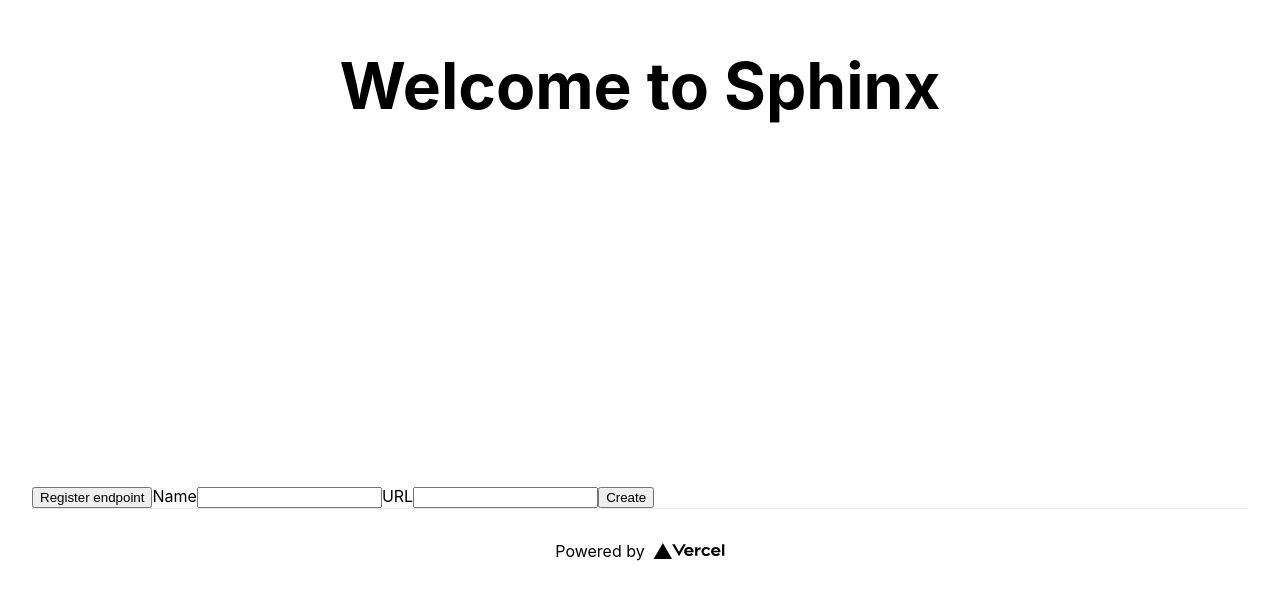
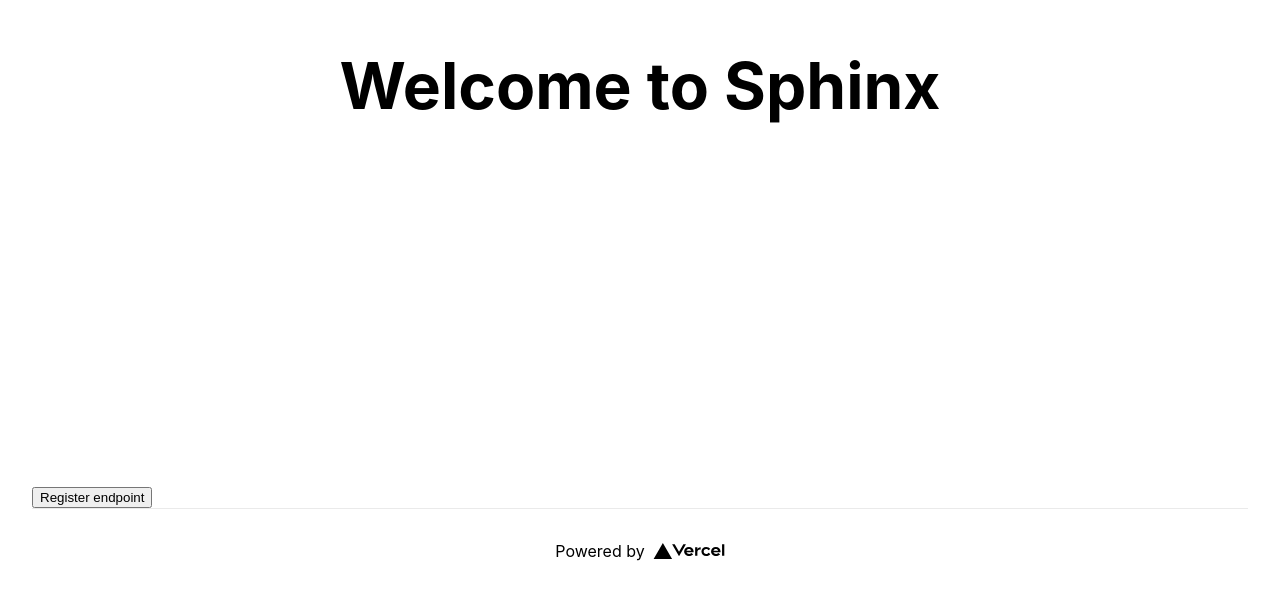
Before and after one commit to revlucio/sphinx, a Next.js app: page / in a window 1280 px wide. Shown: the part 314-907 px from the top of the page. Built offline with nearby package versions, Linux system fonts and the light colour scheme.

Commit message:
Make registration form dynamic

```diff
--- a/pages/index.tsx
+++ b/pages/index.tsx
@@ -4,10 +4,20 @@
 import styles from '../styles/Home.module.css'
 import {useState} from "react";
 
+const RegistrationForm = ({onNewEndpoint}: { onNewEndpoint:any }) => {
+    const [name, setName] = useState<string|null>(null)
+    const [url, setUrl] = useState<string|null>(null)
+
+    return <>
+        <label>Name<input type="text" onChange={(e) => setName(e.target.value)} /></label>
+        <label>URL<input type="text" onChange={(e) => setUrl(e.target.value)} /></label>
+        <button onClick={() => onNewEndpoint({name, url})}>Create</button>
+    </>;
+}
+
 const Home: NextPage = () => {
     const [endpoints, setEndpoints] = useState<any[]>([])
-    const [name, setName] = useState<string|null>(null)
-    const [url, setUrl] = useState<string|null>(null)
+    const [showRegistrationForm, setShowRegistrationForm] = useState(false)
 
   return (
     <div className={styles.container}>
@@ -23,11 +33,14 @@
         </h1>
       </main>
 
-        <button>Register endpoint</button>
+        <button onClick={() => setShowRegistrationForm(true)}>Register endpoint</button>
 
-        <label>Name<input type="text" onChange={(e) => setName(e.target.value)} /></label>
-        <label>URL<input type="text" onChange={(e) => setUrl(e.target.value)} /></label>
-        <button onClick={() => setEndpoints(prev => prev.concat([{name, url}]))}>Create</button>
+        {showRegistrationForm &&
+            <RegistrationForm onNewEndpoint={(newEndpoint: any) => {
+                setEndpoints(prev => prev.concat([newEndpoint]));
+                setShowRegistrationForm(false)
+            }}/>
+        }
 
         {endpoints.map(endpoint =>
             <div>
```
